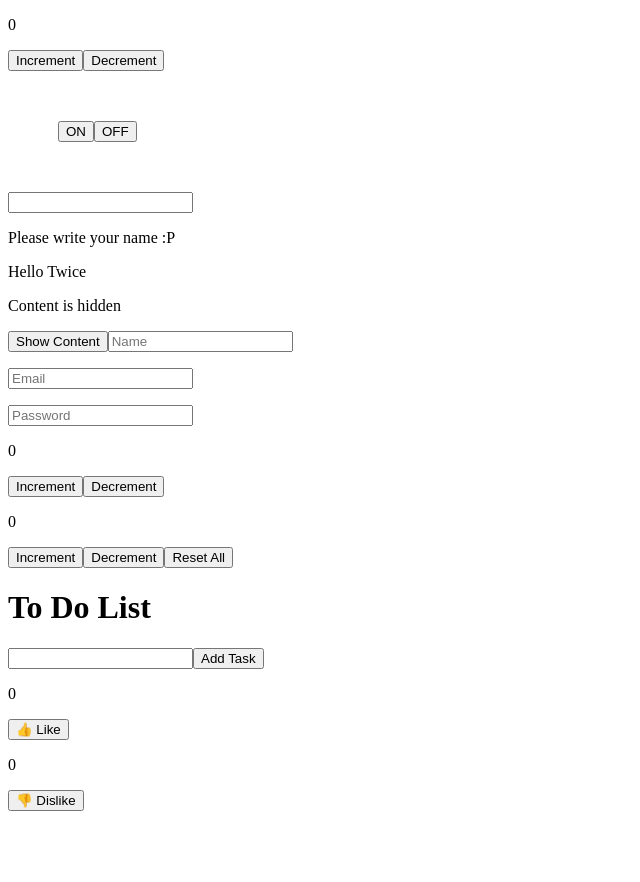
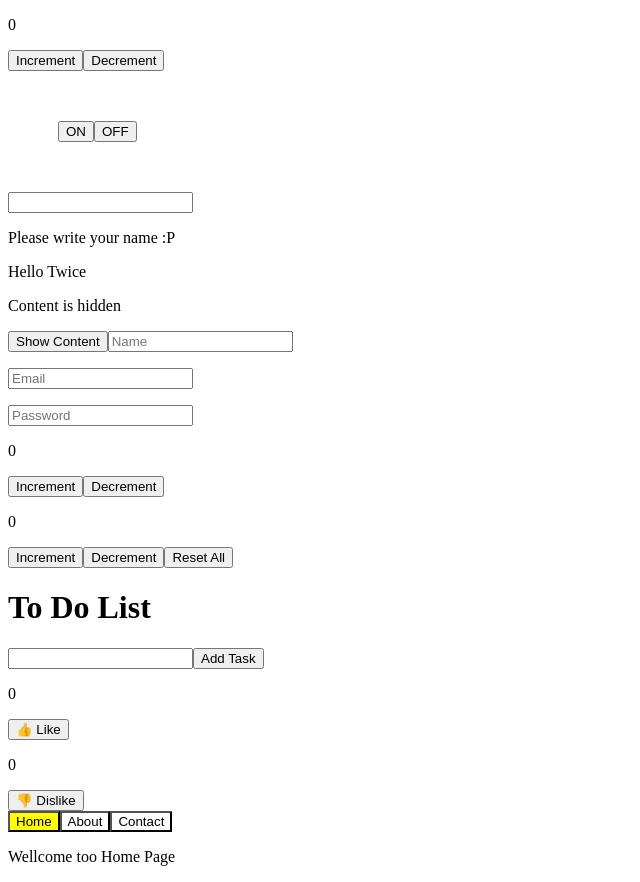
Before and after one commit to dncworking/JSX_useState, a React (Vite) app: page / in a window 1280 px wide. Shown: the whole page, without its empty margins (0-640 px from the left). Before the commit the page ends 819 px from the top, so only its background shows below. Built offline with nearby package versions, Linux system fonts and the light colour scheme.

Commit message:
Nine.jsx / work done

```diff
--- a/src/App.jsx
+++ b/src/App.jsx
@@ -10,6 +10,7 @@ import Five from "./Five";
 import Six from "./Six";
 import Seven from "./Seven";
 import Eight from "./Eight";
+import Nine from "./Nine";
 
 function App() {
   const [count, setCount] = useState(0);
@@ -24,6 +25,7 @@ function App() {
       <Six />
       <Seven />
       <Eight />
+      <Nine />
     </>
   );
 }
--- /dev/null
+++ b/src/Nine.jsx
@@ -0,0 +1,40 @@
+import { useState } from "react";
+
+function Nine() {
+  const [activeTab, setActiveTab] = useState("Home");
+
+  const renderContent = () => {
+    if (activeTab === "Home") return <p>Wellcome too Home Page</p>;
+    if (activeTab === "About") return <p>Wellcome too About Page</p>;
+    if (activeTab === "Contact") return <p>Wellcome too Contact Page</p>;
+  };
+
+  return (
+    <>
+    <br />
+      <button
+        onClick={() => setActiveTab("Home")}
+        style={{ backgroundColor: activeTab === "Home" ? "yellow" : "white" }}
+      >
+        Home
+      </button>
+      <button
+        onClick={() => setActiveTab("About")}
+        style={{ backgroundColor: activeTab === "About" ? "yellow" : "white" }}
+      >
+        About
+      </button>
+      <button
+        onClick={() => setActiveTab("Contact")}
+        style={{
+          backgroundColor: activeTab === "Contact" ? "yellow" : "white",
+        }}
+      >
+        Contact
+      </button>
+
+      {renderContent()}
+    </>
+  );
+}
+export default Nine;
```
